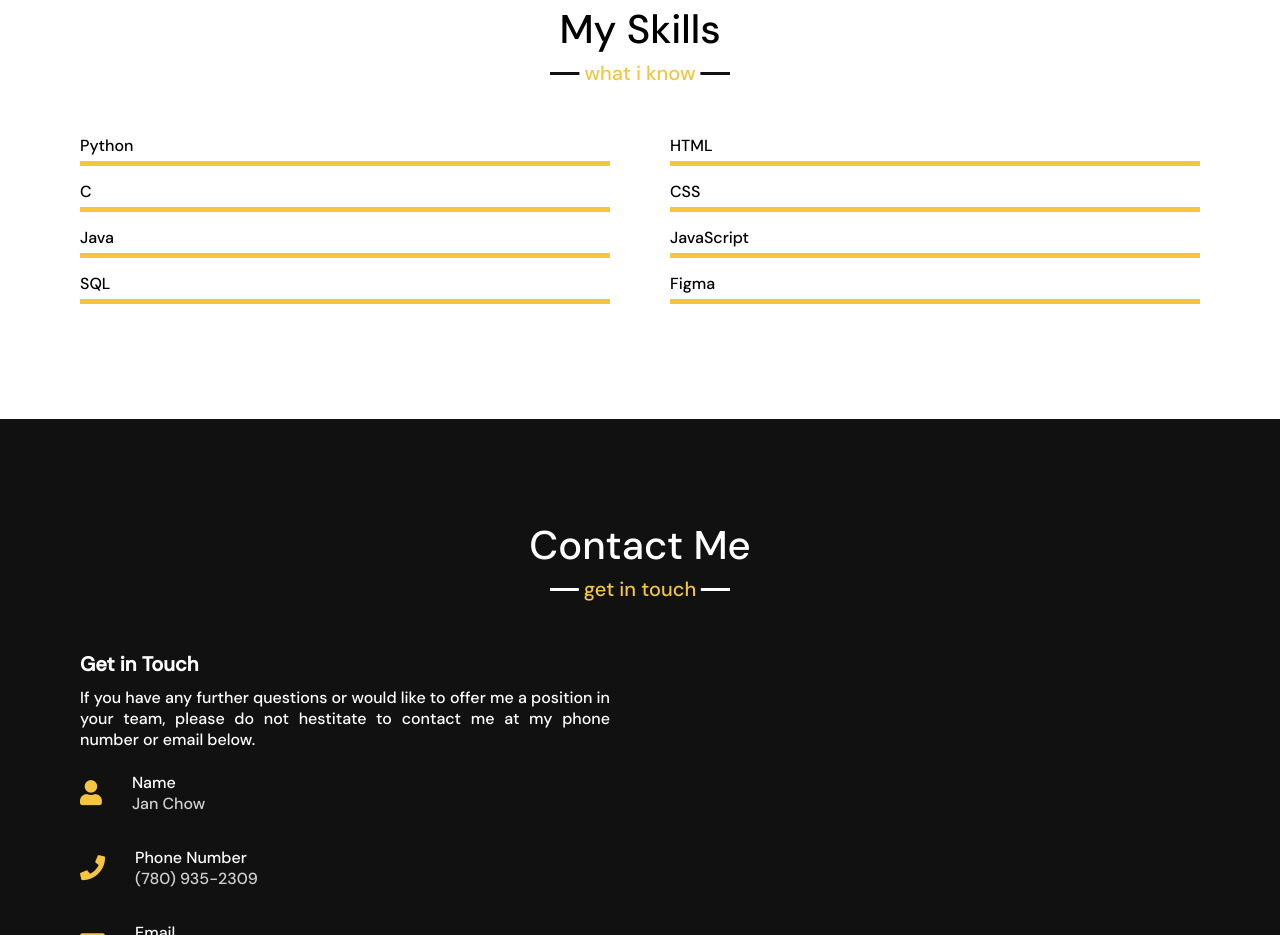
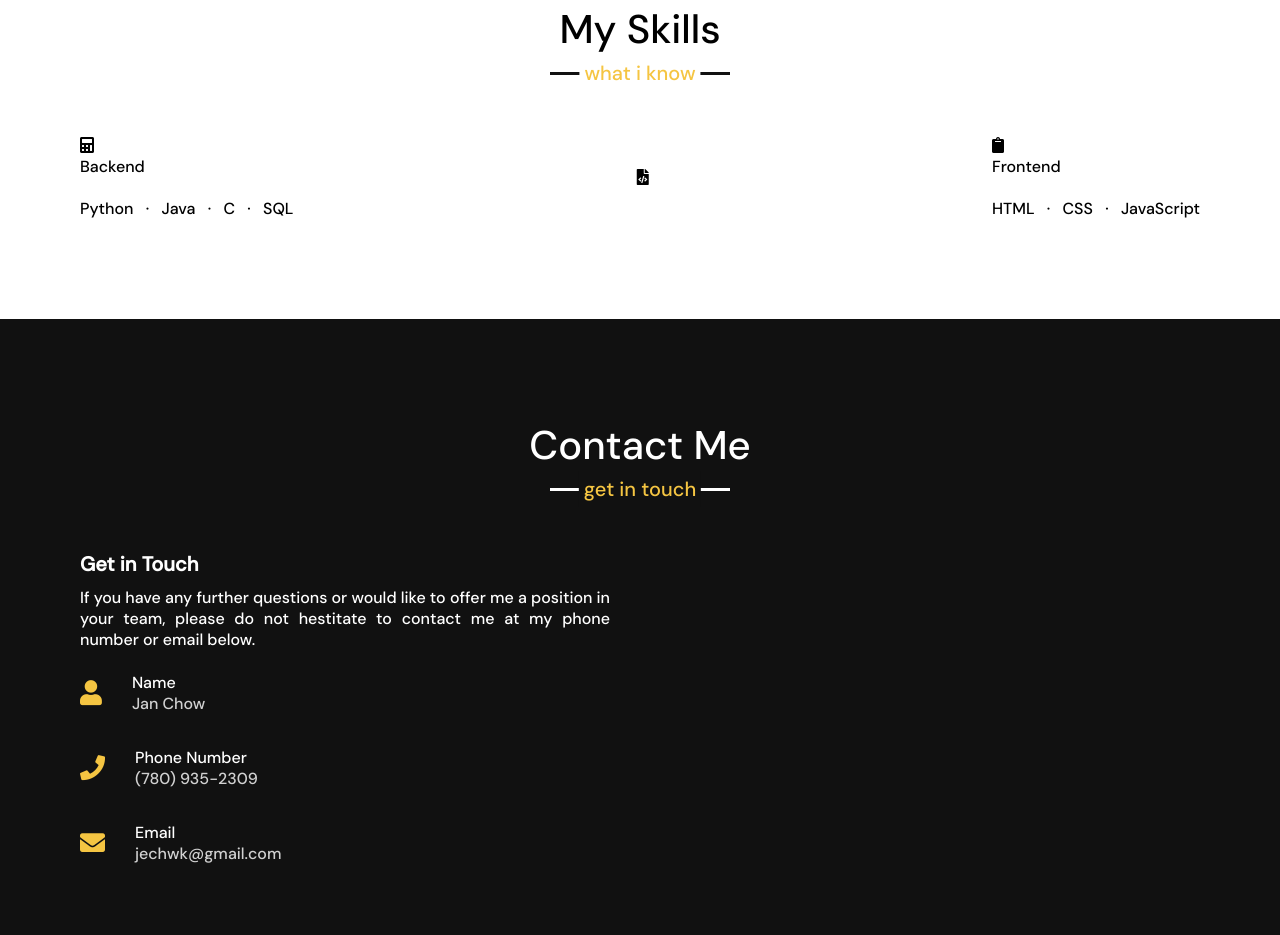
Before and after one commit to jvkchow/JanChowWebsite, a plain HTML site: page index.html in a window 1280 px wide. Shown: the part 2278-3213 px from the top of the page. Drawn offline with nearby package versions, Linux system fonts and the light colour scheme.

Commit message:
change skills section

```diff
--- a/index.html
+++ b/index.html
@@ -110,56 +110,20 @@
         <div class="max-width">
             <h2 class="title">My Skills</h2>
             <div class="skills-content">
-                <div class="column left">
-                    <div class="bars">
-                        <div class="info">
-                            <span>Python</span>
-                        </div>
-                        <div class="line python"></div>
-                    </div>
-                    <div class="bars">
-                        <div class="info">
-                            <span>C</span>
-                        </div>
-                        <div class="line c"></div>
-                    </div>
-                    <div class="bars">
-                        <div class="info">
-                            <span>Java</span>
-                        </div>
-                        <div class="line java"></div>
-                    </div>
-                    <div class="bars">
-                        <div class="info">
-                            <span>SQL</span>
-                        </div>
-                        <div class="line sqlite"></div>
+                <div class="card">
+                    <div class="box">
+                        <i class="fas fa-calculator"></i>
+                        <div class="text">Backend</div>
+                        <p><br>Python &nbsp;&nbsp;· &nbsp;&nbsp;Java &nbsp;&nbsp;· &nbsp;&nbsp;C &nbsp;&nbsp;· &nbsp;&nbsp;SQL</p>
                     </div>
                 </div>
-                <div class="column right">
-                    <div class="bars">
-                        <div class="info">
-                            <span>HTML</span>
-                        </div>
-                        <div class="line html"></div>
-                    </div>
-                    <div class="bars">
-                        <div class="info">
-                            <span>CSS</span>
-                        </div>
-                        <div class="line css"></div>
-                    </div>
-                    <div class="bars">
-                        <div class="info">
-                            <span>JavaScript</span>
-                        </div>
-                        <div class="line js"></div>
-                    </div>
-                    <div class="bars">
-                        <div class="info">
-                            <span>Figma</span>
-                        </div>
-                        <div class="line figma"></div>
+                <div class="codeicon">
+                <i class="fas fa-file-code"></i></div>
+                <div class="card">
+                    <div class="box">
+                        <i class="fas fa-clipboard"></i>
+                        <div class="text">Frontend</div>
+                        <p><br>HTML &nbsp;&nbsp;· &nbsp;&nbsp;CSS &nbsp;&nbsp;· &nbsp;&nbsp;JavaScript</p>
                     </div>
                 </div>
             </div>
```
